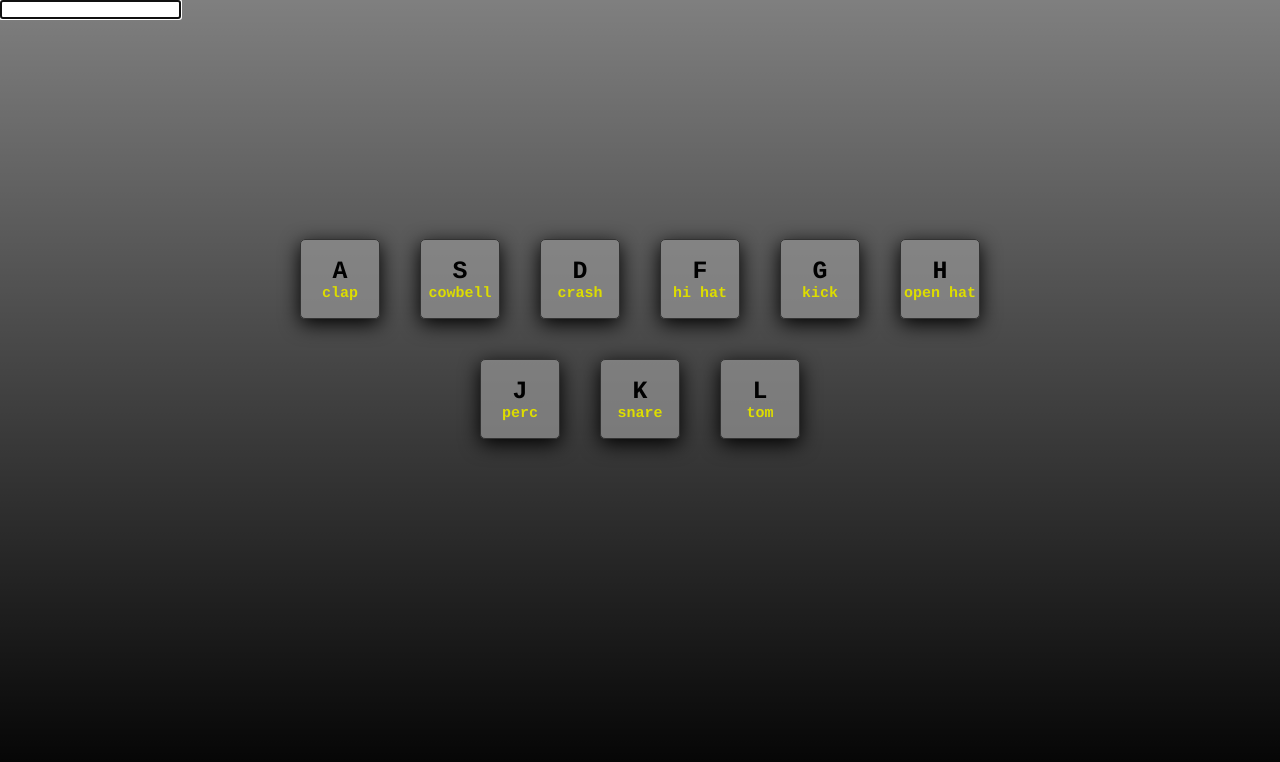
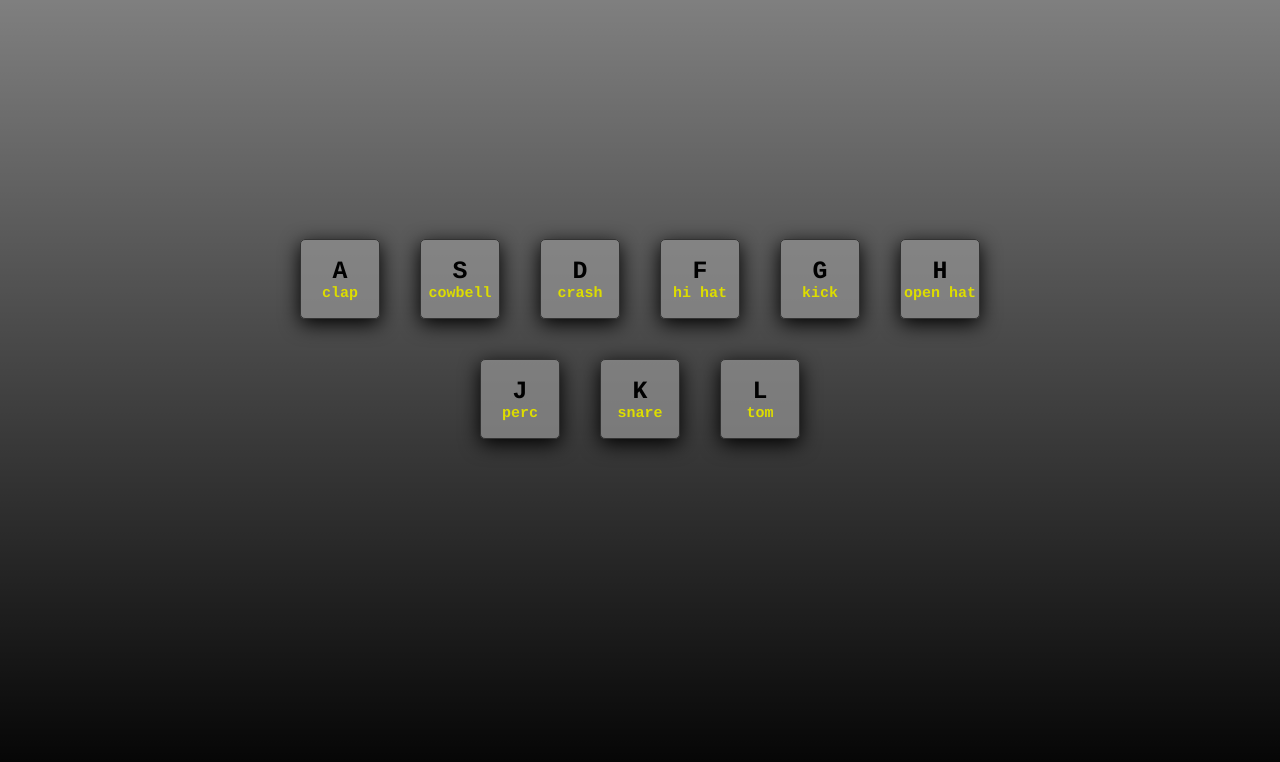
Before and after one commit to augustnejudne/drumkit, a plain HTML site: page index.html in a window 1280 px wide. Drawn offline with Linux system fonts and the light colour scheme.

Commit message:
second commit

```diff
--- a/style.css
+++ b/style.css
@@ -11,6 +11,10 @@ body {
 	background-size: cover;
 	background-attachment: fixed;
 	overflow-x: hidden;
+}
+
+input {
+	transform: translateX(-500px);
 }
 
 #container {
```
